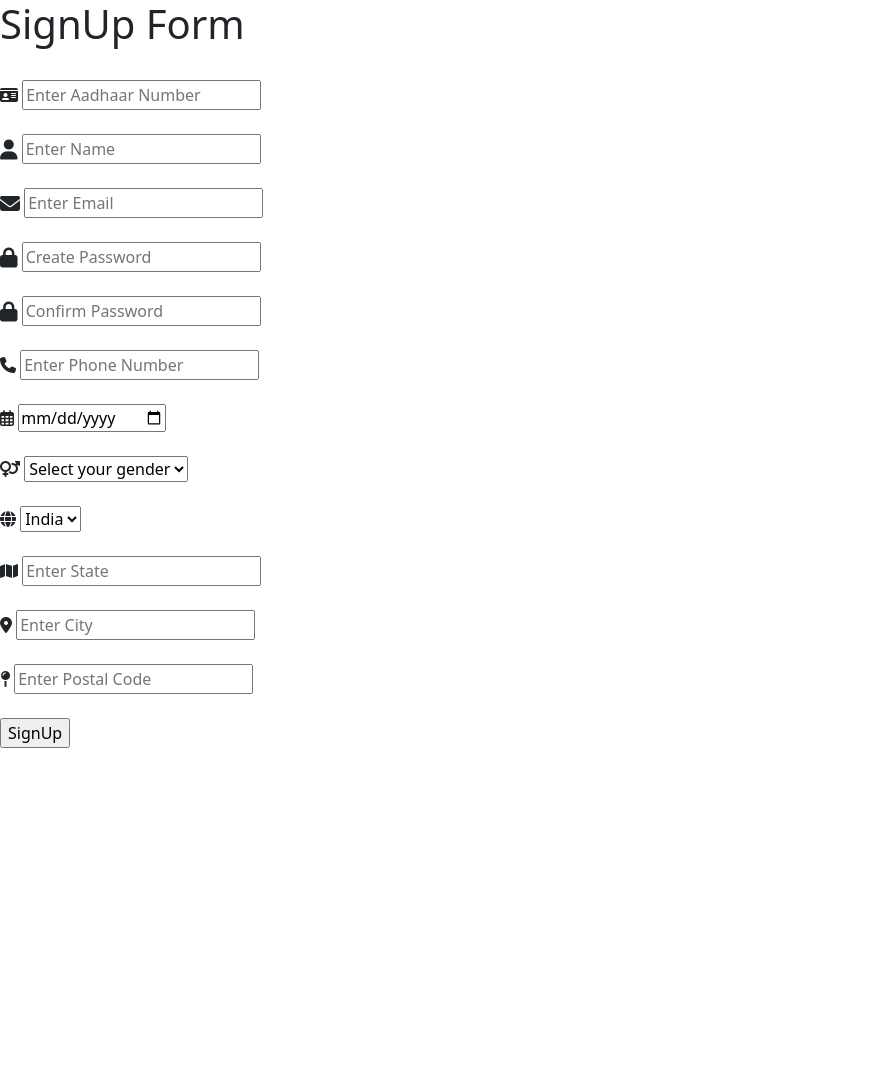
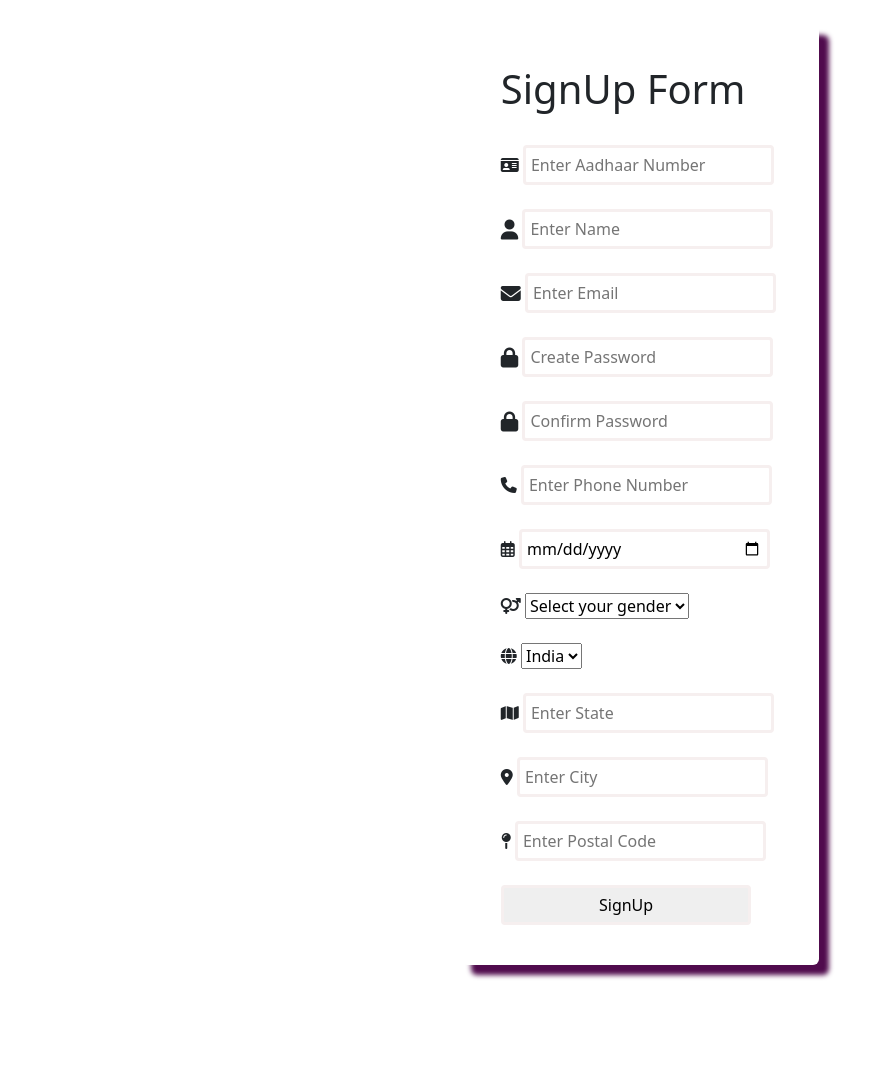
Before and after one commit to aaradhy25tiwari/Digitalization-of-Medical-Records, a PHP site: page /register.php in a window 1280 px wide. Shown: the whole page, without its empty margins (0-896 px from the left). Before the commit the page ends 748 px from the top, so only its background shows below. Run offline with PHP 8.4, Linux system fonts and the light colour scheme.

Commit message:
Updated style.css

```diff
--- a/style.css
+++ b/style.css
@@ -1,5 +1,5 @@
 .navbar {
-    background-color: #333;
+    background-color: #453d3d;
     overflow: hidden;
   }
 
@@ -21,6 +21,23 @@
 
   /* Add a color to the active/current link */
   .navbar a.active {
-    background-color: #04AA6D;
+    background-color: #07b776;
     color: white;
   }
+
+  #form{
+    background-color: rgb(255, 255, 255);
+    width:28%;
+    border-radius: 6px;
+    margin:120px auto;
+    padding:40px;
+    box-shadow: 10px 10px 5px rgb(80, 11, 77);
+    margin-top: 25px;
+}
+
+input{
+  width: 90%;
+  border-radius: 4px;
+  border: 3px solid #f6efef;
+  padding: 5px;
+}
```
